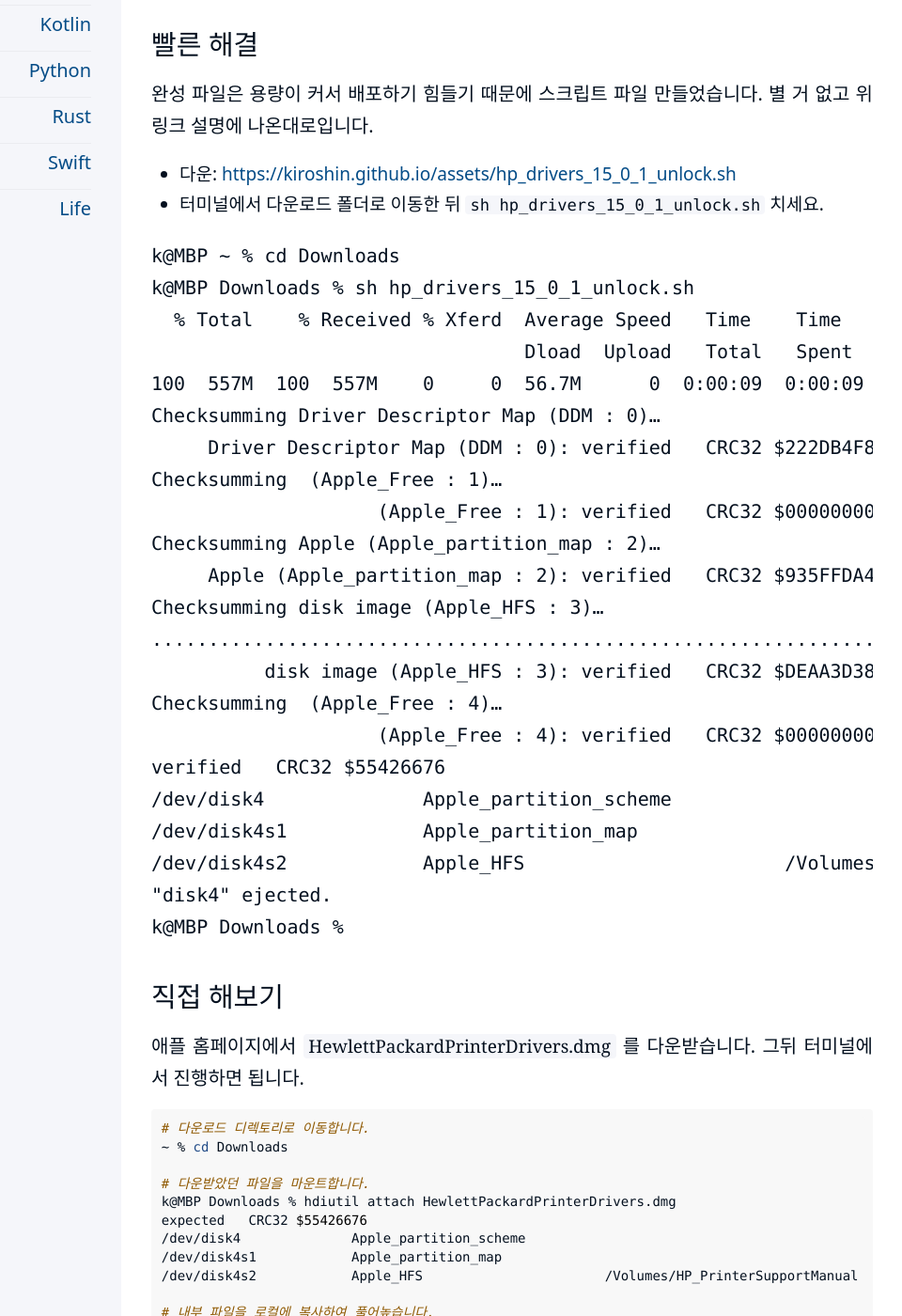
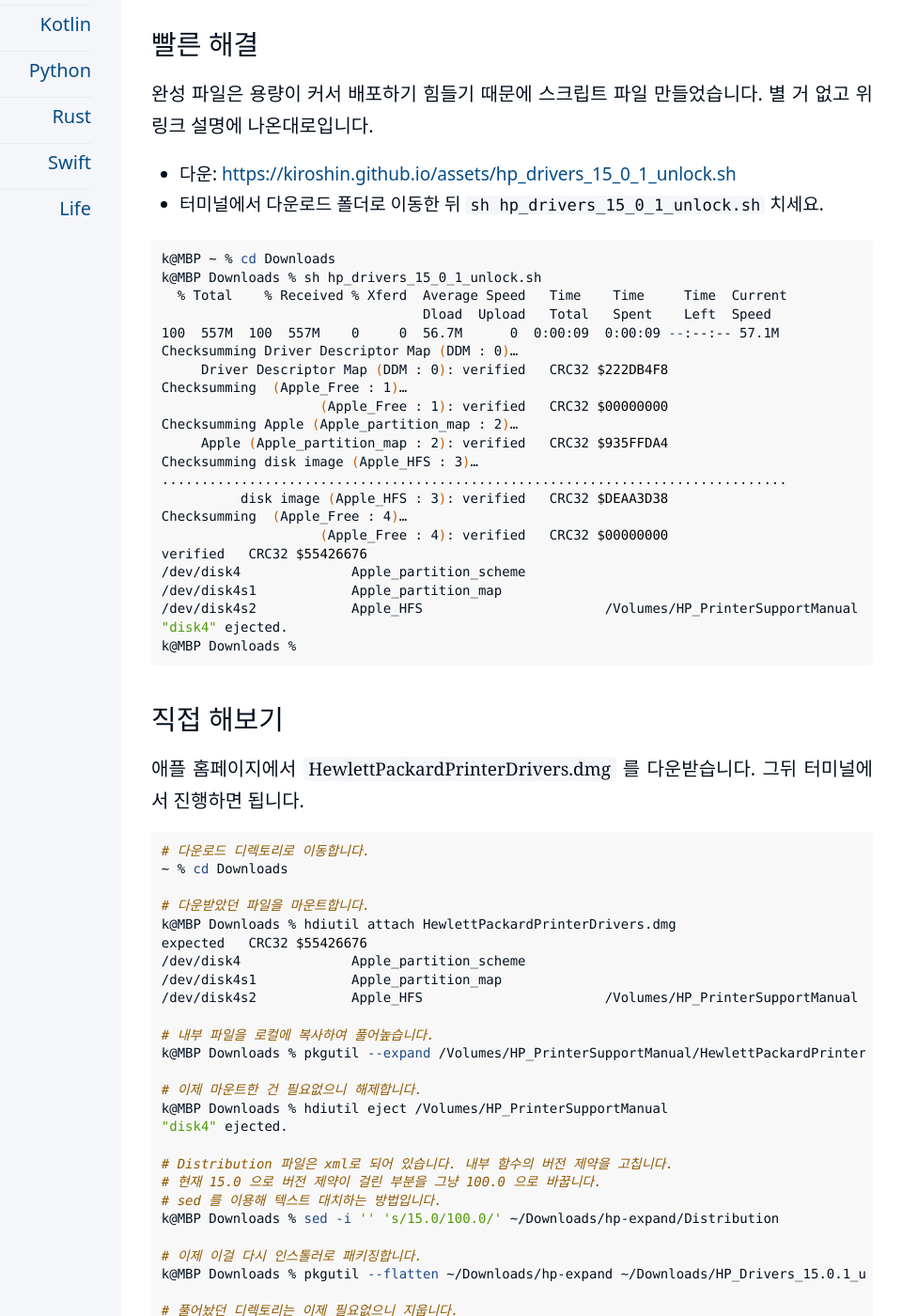
Before and after one commit to kiroshin/kiroshin.github.io, a Jekyll site: the page built from _posts/2025-04-11-hp-printer-mac-sequoia.md, in a window 1280 px wide and 1400 px high, scrolled down 1557 px. Shown: the whole window at 94% size, without its empty margins (191-1151 px from the left). Built offline with Jekyll 4.4.1, drawn with Linux system fonts in a browser that asks for light colours.

Commit message:
Update 2025-04-11-hp-printer-mac-sequoia.md

````diff
--- a/_posts/2025-04-11-hp-printer-mac-sequoia.md
+++ b/_posts/2025-04-11-hp-printer-mac-sequoia.md
@@ -36,7 +36,7 @@ math: false
 * 다운: <https://kiroshin.github.io/assets/hp_drivers_15_0_1_unlock.sh>
 * 터미널에서 다운로드 폴더로 이동한 뒤 `sh hp_drivers_15_0_1_unlock.sh` 치세요.
 
-```shell`
+```shell
 k@MBP ~ % cd Downloads
 k@MBP Downloads % sh hp_drivers_15_0_1_unlock.sh
   % Total    % Received % Xferd  Average Speed   Time    Time     Time  Current
````
Also changed, not shown: other parts of _posts/2025-04-11-hp-printer-mac-sequoia.md (+1 -1 lines).
